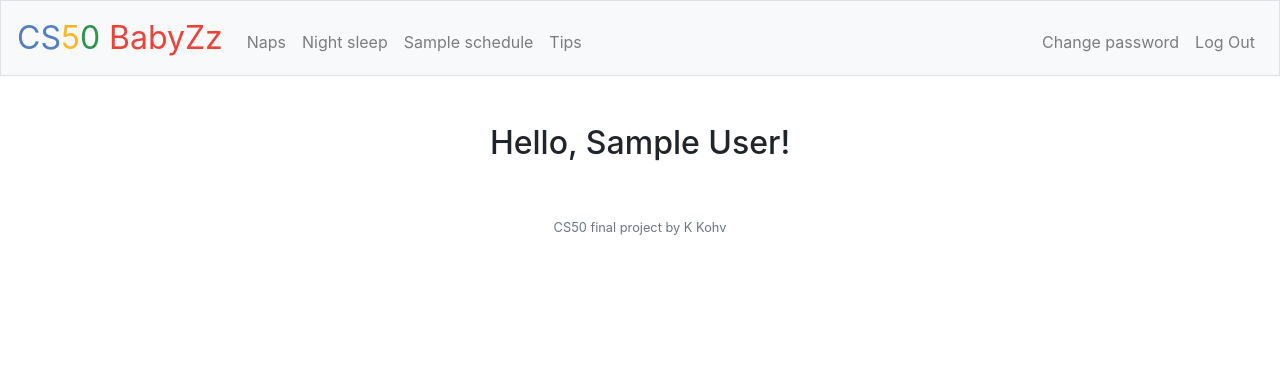
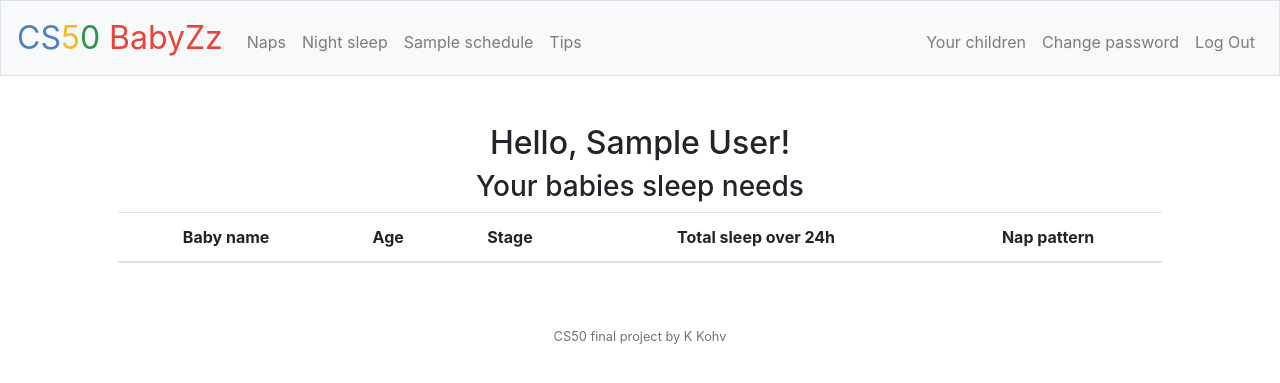
Before and after one commit to KeaKohv/babyzz, a Flask app: page / in a window 1280 px wide. Shown: the top 383 px of the page. Run offline with Flask 2, Linux system fonts and the light colour scheme; the visitor is signed in with stand-in values (Sample User, id 1); data that the repository does not hold is empty; some libraries are stand-ins or nearby versions.

Commit message:
Added the function of adding a child and displaying children info

```diff
--- a/application.py
+++ b/application.py
@@ -8,6 +8,7 @@ from flask_session import Session
 from werkzeug.exceptions import (HTTPException, InternalServerError,
                                  default_exceptions)
 from werkzeug.security import check_password_hash, generate_password_hash
+from datetime import date
 
 from helpers import apology, login_required, usd
 
@@ -45,9 +46,58 @@ db = SQL(os.getenv("DATABASE_URL"))
 def index():
     """Show index page"""
     first_name = session["first_name"]
-    return render_template("index.html", first_name=first_name)
 
+    children = get_children(session["user_id"])
+    return render_template("index.html", first_name=first_name, children=children)
 
+@app.route("/children", methods=["GET", "POST"])
+@login_required
+def children():
+    """Show children's page"""
+    user_id = session["user_id"]
+
+    if request.method == "POST":
+        # Child was added via the form
+        # Check if that person already has a child with this name
+        rows = db.execute("SELECT * FROM children WHERE parent_id = ?", user_id)
+        for row in rows:
+            if row["baby_name"] == request.form.get("baby_name"):
+                return apology("You already have a child with this name")
+
+        # Add the child to the database
+            db.execute("INSERT INTO children (parent_id, baby_name, baby_birth) VALUES (?, ?, ?)",
+                user_id, request.form.get("baby_name"), request.form.get("baby_birth"))
+
+        # Get children from database
+        children = get_children(user_id)
+
+        return render_template("children.html", children=children)
+    else:
+        # Get children from database
+        children = get_children(user_id)
+        return render_template("children.html", children=children)
+
+def get_children(user_id):
+    rows = db.execute("SELECT * FROM children WHERE parent_id = ?", user_id)
+
+    children = []
+    for row in rows:
+        baby_name = row["baby_name"]
+        baby_birth = row["baby_birth"]
+        baby_age = calculate_age(baby_birth)
+        new_child = {
+            "baby_name": baby_name,
+            "baby_birth": baby_birth,
+            "baby_age": baby_age
+        }
+        children.append(new_child)
+
+    return children
+
+# This function is based on the solution given here: https://stackoverflow.com/questions/2217488/age-from-birthdate-in-python
+def calculate_age(born):
+    today = date.today()
+    return today.year - born.year - ((today.month, today.day) < (born.month, born.day))
 
 @app.route("/login", methods=["GET", "POST"])
 def login():
--- a/templates/index.html
+++ b/templates/index.html
@@ -6,4 +6,29 @@
 
 {% block main %}
     <h2>Hello, {{first_name}}!</h2>
+
+    <h3>Your babies sleep needs</h3>
+    <table class="table table-striped">
+        <thead>
+            <tr>
+                <th>Baby name</th>
+                <th>Age</th>
+                <th>Stage</th>
+                <th>Total sleep over 24h</th>
+                <th>Nap pattern</th>
+            </tr>
+        </thead>
+        <tbody>
+        <!-- Loop through the database entries to display them in this table -->
+            {% for child in children %}
+            <tr>
+                <td>{{item["baby_name"]}}</td>
+                <td>{{item["baby_age"]}}</td>
+                <!-- <td>{{item["stage"]}}</td>
+                <td>{{item["total_sleep"] | usd}}</td>
+                <td>{{item["nap_pattern"] | usd}}</td> -->
+            </tr>
+            {% endfor %}
+        </tbody>
+    </table>
 {% endblock %}
--- a/templates/layout.html
+++ b/templates/layout.html
@@ -39,6 +39,7 @@
                         <li class="nav-item"><a class="nav-link" href="/history">Tips</a></li>
                     </ul>
                     <ul class="navbar-nav ml-auto mt-2">
+                        <li class="nav-item"><a class="nav-link" href="/children">Your children</a></li>
                         <li class="nav-item"><a class="nav-link" href="/password">Change password</a></li>
                         <li class="nav-item"><a class="nav-link" href="/logout">Log Out</a></li>
                     </ul>
```
Also changed, not shown: templates/children.html (added, +41 -0 lines).
